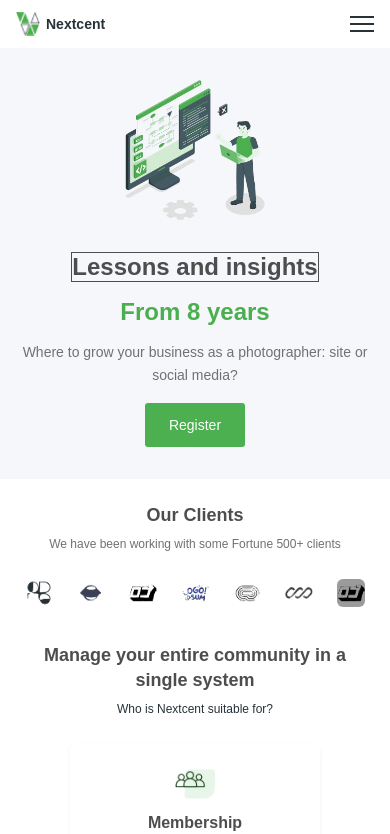
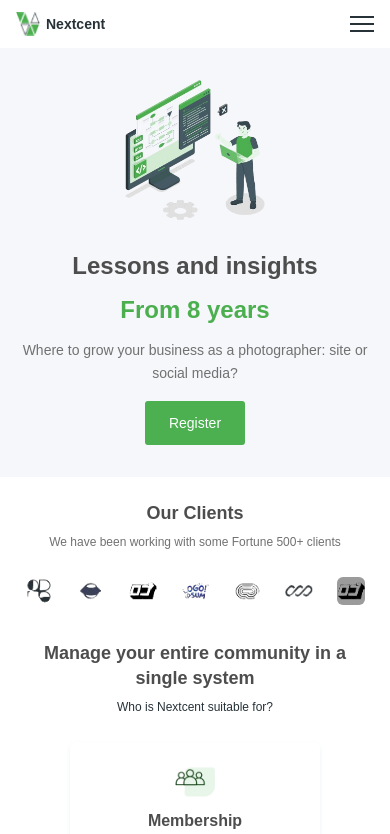
Before and after one commit to Noor-Fatima004/figma-task, a Next.js app: page / in a window 390 px wide. Shown: the top 834 px of the page. Built offline with nearby package versions, Linux system fonts and the light colour scheme.

Commit message:
Make UI fully responsive across breakpoints

```diff
--- a/src/app/page.tsx
+++ b/src/app/page.tsx
@@ -120,7 +120,7 @@ export default function Home() {
       <div className="w-full bg-[#F5F7FA] mb-6 sm:mb-7">
         <div className="mx-auto flex w-full max-w-[1140px] min-h-fit lg:min-h-[450px] flex-col-reverse sm:flex-row items-center justify-around gap-8 sm:gap-10 lg:gap-[72px] px-4 sm:px-8 md:px-12 lg:px-[100px] py-8 sm:py-10 lg:py-[67px]">
           <div className="flex w-full sm:w-1/2 lg:w-[490px] flex-col items-center sm:items-start gap-4 sm:gap-5 lg:gap-[22px] text-center sm:text-left">
-            <h1 className="text-2xl sm:text-3xl border md:text-4xl lg:text-[46px] font-semibold leading-[1.15] text-[#4D4D4D]">
+            <h1 className="text-2xl sm:text-3xl md:text-4xl lg:text-[46px] font-semibold leading-[1.15] text-[#4D4D4D]">
               Lessons and insights
             </h1>
             <span className="text-2xl sm:text-3xl md:text-4xllg:text-[46px] font-semibold leading-[1.15] text-[#4CAF4F]">
```
